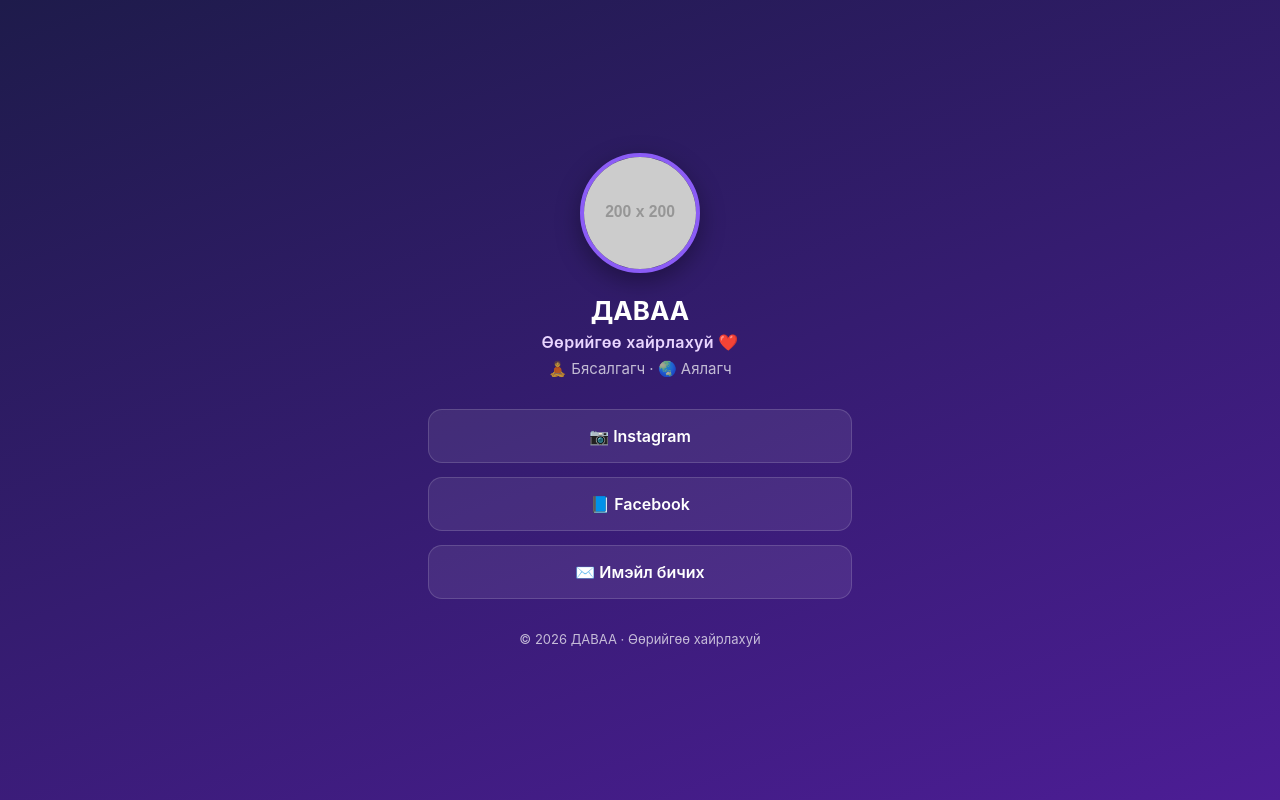
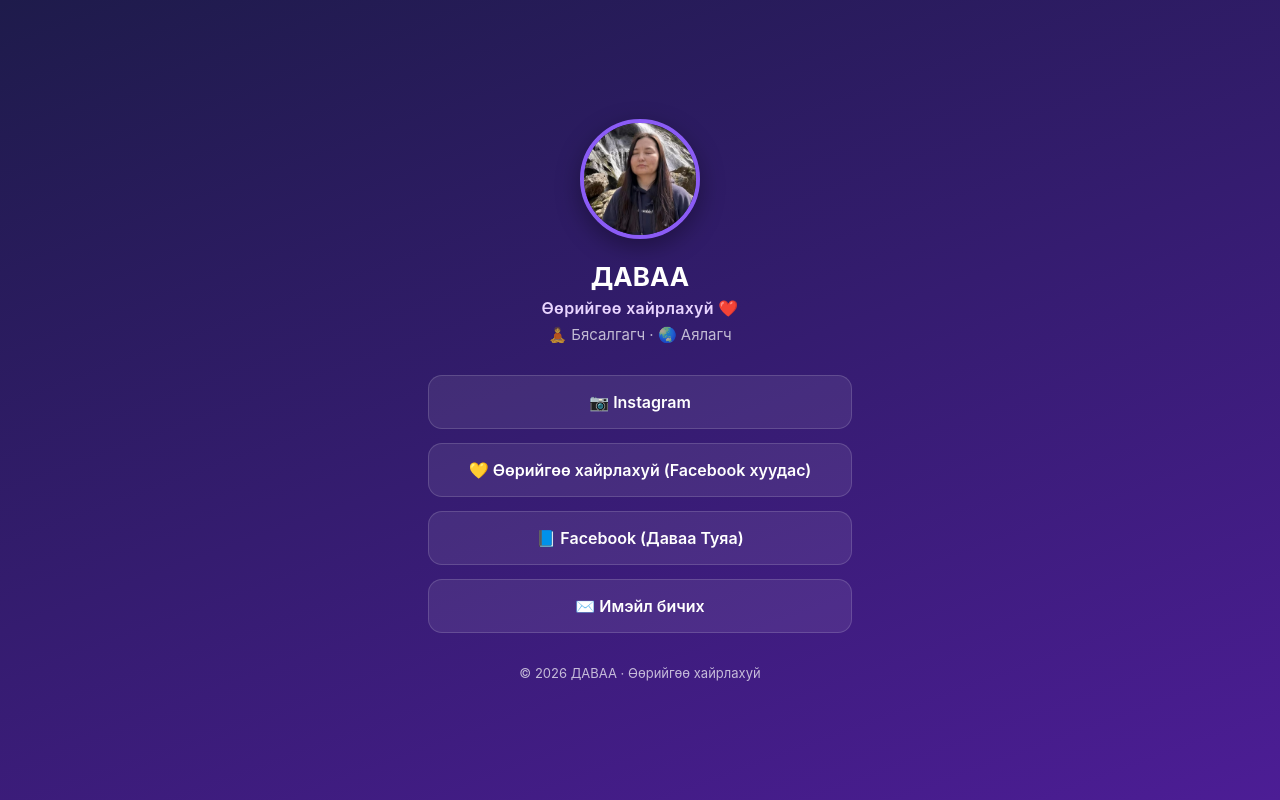
Before and after one commit to davaatuya82-bit/iG, a plain HTML site: page website/index.html in a window 1280 px wide. Drawn offline with Linux system fonts and the light colour scheme; placeholder pictures from the web are drawn by us.

Commit message:
Бясалгалын профайл зураг болон шинэ холбоосууд нэмэв

```diff
--- a/website/index.html
+++ b/website/index.html
@@ -10,8 +10,8 @@
 </head>
 <body>
   <main class="card">
-    <!-- Профайл зураг: content/ хавтаст зургаа хийгээд доорх замыг солино -->
-    <img class="avatar" src="https://placehold.co/200x200/8b5cf6/ffffff?text=Зураг" alt="Профайл зураг" />
+    <!-- Профайл зураг -->
+    <img class="avatar" src="avatar.jpg" alt="ДАВАА — бясалгал" />
 
     <!-- ====== НЭР, ТАЙЛБАР ====== -->
     <h1 class="name">ДАВАА</h1>
@@ -22,8 +22,9 @@
          Шинэ холбоос нэмэхдээ нэг <a> блокийг хуулж аваад
          href="#" дотор хаягаа, текстийг нь солино. -->
     <nav class="links">
-      <a class="link" href="https://instagram.com/davaa0509" target="_blank" rel="noopener">📷 Instagram</a>
-      <a class="link" href="#" target="_blank" rel="noopener">📘 Facebook</a>
+      <a class="link" href="https://www.instagram.com/davaaselflove" target="_blank" rel="noopener">📷 Instagram</a>
+      <a class="link" href="https://www.facebook.com/share/15vJ1XyzKA2/" target="_blank" rel="noopener">💛 Өөрийгөө хайрлахуй (Facebook хуудас)</a>
+      <a class="link" href="https://www.facebook.com/share/197CKJ6Hdw/" target="_blank" rel="noopener">📘 Facebook (Даваа Туяа)</a>
       <a class="link" href="mailto:davaatuya82@gmail.com">✉️ Имэйл бичих</a>
     </nav>
 
```
Also changed, not shown: content/davaa-meditation.jpg (added), website/avatar.jpg (added).
